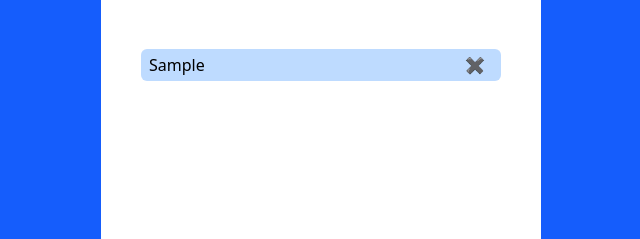
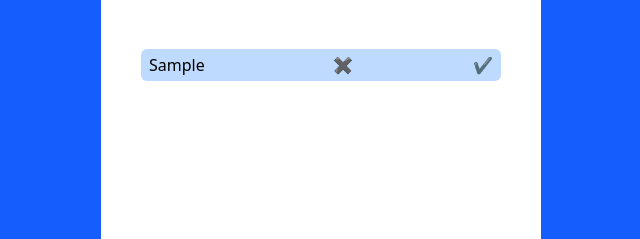
Before and after one commit to huzaifa-ikhlaq/Java-Script-Project-Practice-, a website: page index.html in a window 1280 px wide. Both pictures are taken after typing "Sample" into the empty fields and a click on the button "Add". Shown: the part 303-542 px from the top of the page, 319-959 px from the left. Drawn offline with Linux system fonts and the light colour scheme.

Commit message:
complete btn

```diff
--- a/index.html
+++ b/index.html
@@ -42,6 +42,15 @@
             // addText
             const span = document.createElement('span')
             span.textContent = task
+
+            // completed button
+            const completeBtn = document.createElement('button')
+            completeBtn.textContent = '✔'
+            completeBtn.onclick = function () {
+                li.classList.toggle('bg-green-400')
+                span.classList.toggle('text-white')
+            }
+
             // delete button
             const deletebtn = document.createElement('button')
             deletebtn.textContent = '✖'
@@ -56,6 +65,7 @@
             }
             li.appendChild(span)
             li.appendChild(deletebtn)
+            li.appendChild(completeBtn)
             document.querySelector('#tasklist').appendChild(li)
         }
 
```
Also changed, not shown: src/output.css.
